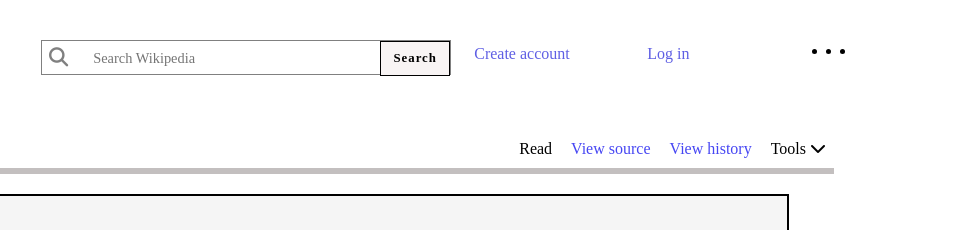
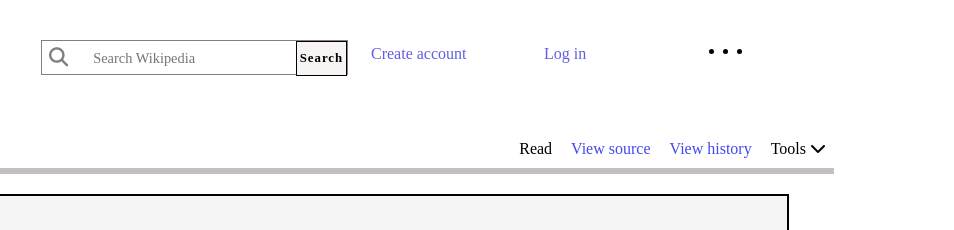
Before and after one commit to pratii07/wikipediaproject, a plain HTML site: page index.html in a window 1280 px wide. Shown: the top 230 px of the page, 326-1280 px from the left. Drawn offline with Linux system fonts and the light colour scheme.

Commit message:
file modified

```diff
--- a/style.css
+++ b/style.css
@@ -75,7 +75,7 @@ form{
     background: white;
     display: flex;
 }
-form :{
+form {
     height: 25px;
     width: 305px;
     color: blue;
```
